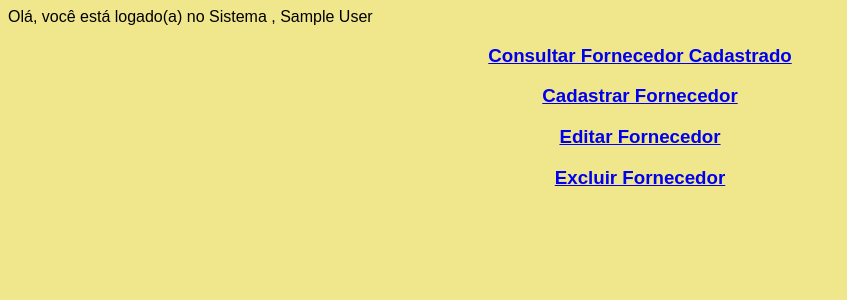
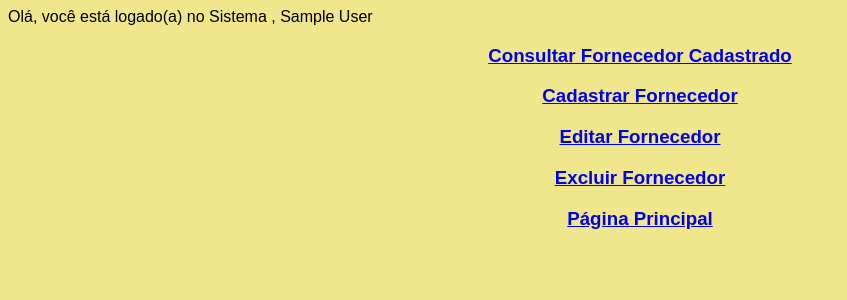
Before and after one commit to ErickMedeiros/integrador, a PHP site: page /fornecedor.php in a window 1280 px wide. Shown: the top 300 px of the page, without its empty margins (0-847 px from the left). Run offline with PHP 8.4, Linux system fonts and the light colour scheme; the visitor is signed in with stand-in values (Sample User, id 1).

Commit message:
Nova atualização

```diff
--- a/fornecedor.php
+++ b/fornecedor.php
@@ -33,5 +33,6 @@ echo "Olá, você está logado(a) no Sistema , " . $_SESSION['usuarioNome'];
 <h3 align="center"><strong><a href="cadastrar_fornecedor.php">Cadastrar Fornecedor</a></strong></h3>
 <h3 align="center"><strong><a href="editar_fornecedor.php">Editar Fornecedor</a></strong></h3>
 <h3 align="center"><strong><a href="excluir_fornecedor.php">Excluir Fornecedor</a></strong></h3>
+<h3 align="center"><strong><a href="logado.php">Página Principal</a></strong></h3>
 </body>
     </html>
```
